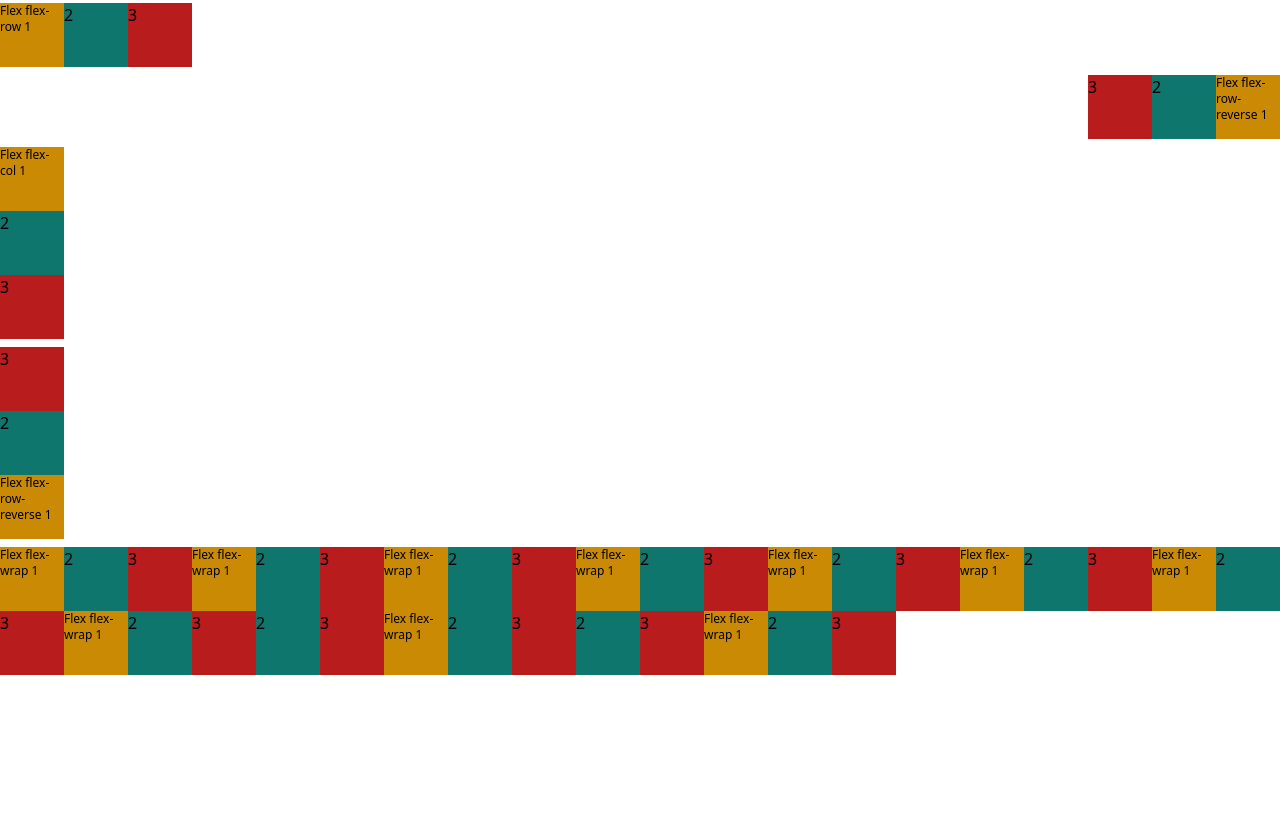
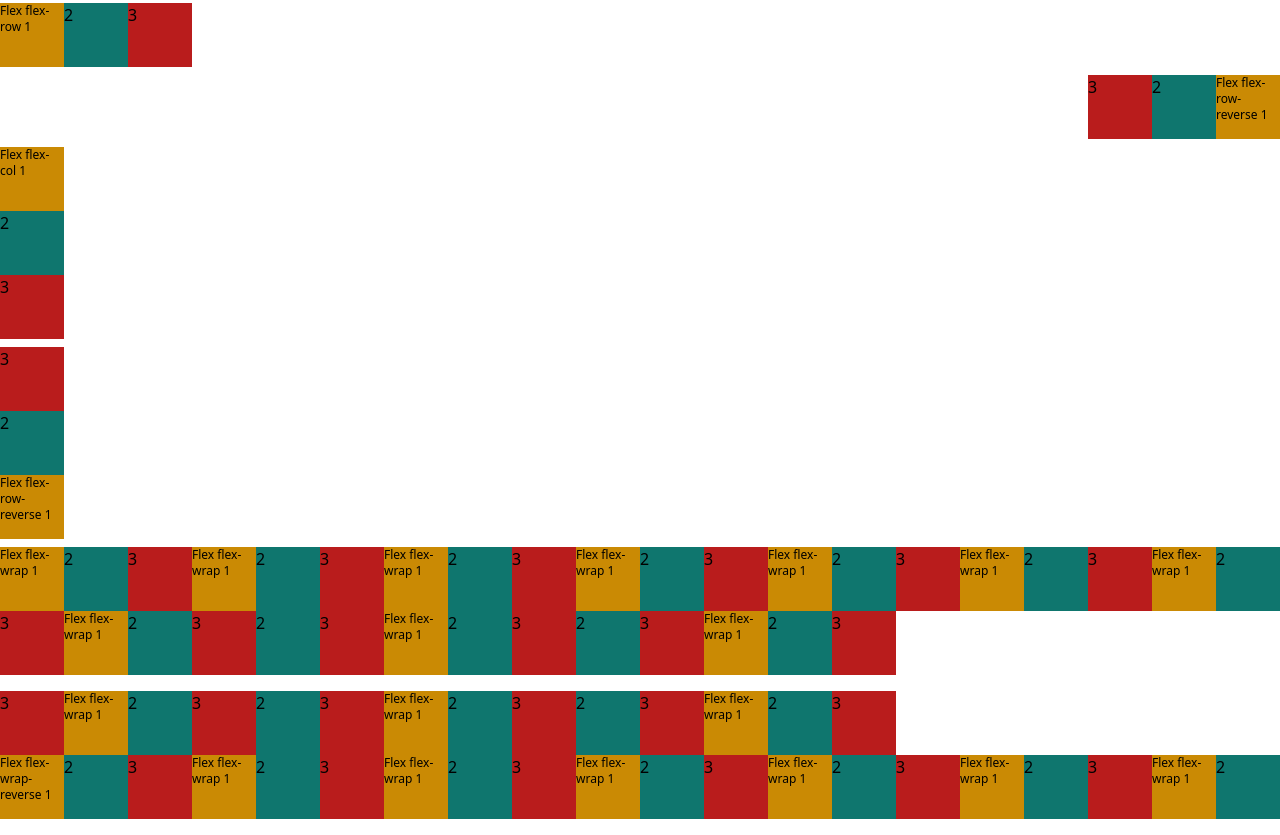
Before and after one commit to yomiaishida/Tailwind, a website: page index.html in a window 1280 px wide. Shown: the part 1237-2072 px from the top of the page. Before the commit the page ends 1912 px from the top, so only its background shows below. Drawn offline with Linux system fonts and the light colour scheme.

Commit message:
Flex wrap reserve

```diff
--- a/index.html
+++ b/index.html
@@ -134,5 +134,43 @@
     <div class="bg-teal-700 w-16 h-16">2</div>
     <div class="bg-red-700 w-16 h-16">3</div>
   </div>
+
+  <!-- Flex Wrap Reverse -->
+  <div class="flex flex-wrap-reverse my-4">
+    <div class="bg-yellow-600 w-16 h-16 text-xs">Flex flex-wrap-reverse 1</div>
+    <div class="bg-teal-700 w-16 h-16">2</div>
+    <div class="bg-red-700 w-16 h-16">3</div>
+    <div class="bg-yellow-600 w-16 h-16 text-xs">Flex flex-wrap 1</div>
+    <div class="bg-teal-700 w-16 h-16">2</div>
+    <div class="bg-red-700 w-16 h-16">3</div>
+    <div class="bg-yellow-600 w-16 h-16 text-xs">Flex flex-wrap 1</div>
+    <div class="bg-teal-700 w-16 h-16">2</div>
+    <div class="bg-red-700 w-16 h-16">3</div>
+    <div class="bg-yellow-600 w-16 h-16 text-xs">Flex flex-wrap 1</div>
+    <div class="bg-teal-700 w-16 h-16">2</div>
+    <div class="bg-red-700 w-16 h-16">3</div>
+    <div class="bg-yellow-600 w-16 h-16 text-xs">Flex flex-wrap 1</div>
+    <div class="bg-teal-700 w-16 h-16">2</div>
+    <div class="bg-red-700 w-16 h-16">3</div>
+    <div class="bg-yellow-600 w-16 h-16 text-xs">Flex flex-wrap 1</div>
+    <div class="bg-teal-700 w-16 h-16">2</div>
+    <div class="bg-red-700 w-16 h-16">3</div>
+    <div class="bg-yellow-600 w-16 h-16 text-xs">Flex flex-wrap 1</div>
+    <div class="bg-teal-700 w-16 h-16">2</div>
+    <div class="bg-red-700 w-16 h-16">3</div>
+    <div class="bg-yellow-600 w-16 h-16 text-xs">Flex flex-wrap 1</div>
+    <div class="bg-teal-700 w-16 h-16">2</div>
+    <div class="bg-red-700 w-16 h-16">3</div>
+    <div class="bg-teal-700 w-16 h-16">2</div>
+    <div class="bg-red-700 w-16 h-16">3</div>
+    <div class="bg-yellow-600 w-16 h-16 text-xs">Flex flex-wrap 1</div>
+    <div class="bg-teal-700 w-16 h-16">2</div>
+    <div class="bg-red-700 w-16 h-16">3</div>
+    <div class="bg-teal-700 w-16 h-16">2</div>
+    <div class="bg-red-700 w-16 h-16">3</div>
+    <div class="bg-yellow-600 w-16 h-16 text-xs">Flex flex-wrap 1</div>
+    <div class="bg-teal-700 w-16 h-16">2</div>
+    <div class="bg-red-700 w-16 h-16">3</div>
+  </div>
 </body>
 </html>
```
Also changed, not shown: dist/output.css.
